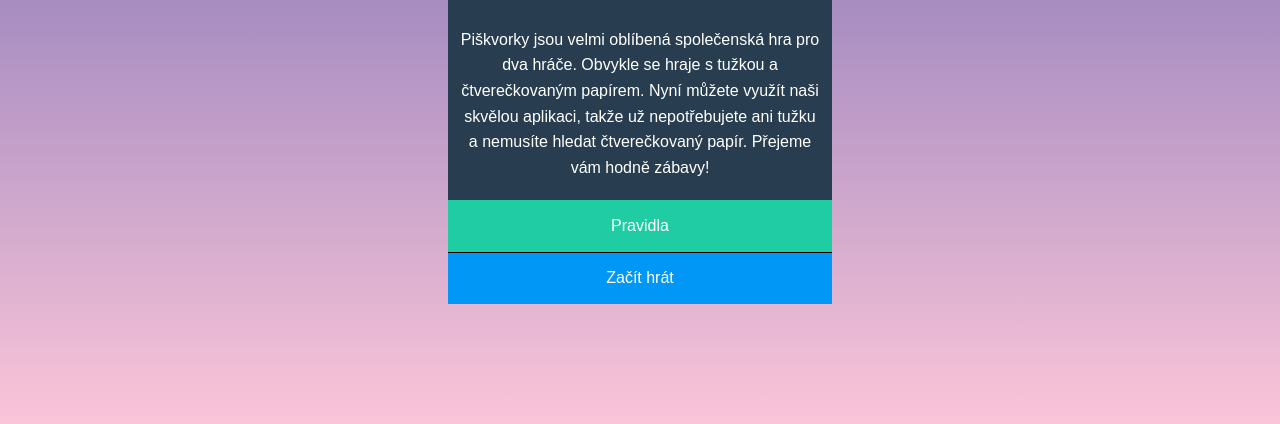
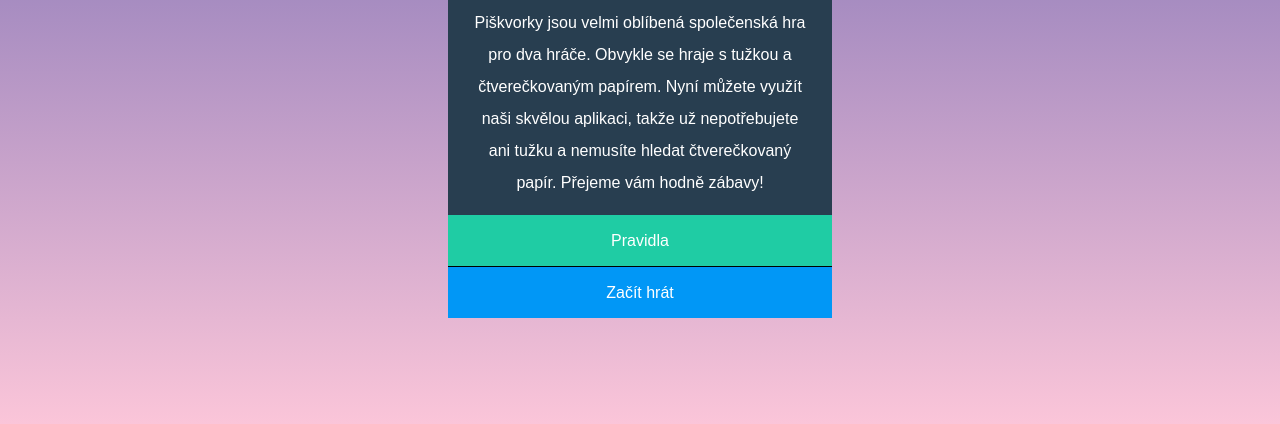
Before and after one commit to ICerv/piskvorky, a plain HTML site: page index.html in a window 1280 px wide. Shown: the part 354-778 px from the top of the page. Drawn offline with Linux system fonts and the light colour scheme.

Commit message:
Minor edit

```diff
--- a/style.css
+++ b/style.css
@@ -52,7 +52,8 @@ h1.intro__title {
 }
 
 p.intro__text {
-  padding: 1.25rem 0.7rem;
+  padding: 0 1.3rem 1rem 1.3rem;
+  line-height: 2;
   text-align: center;
 }
 
```
